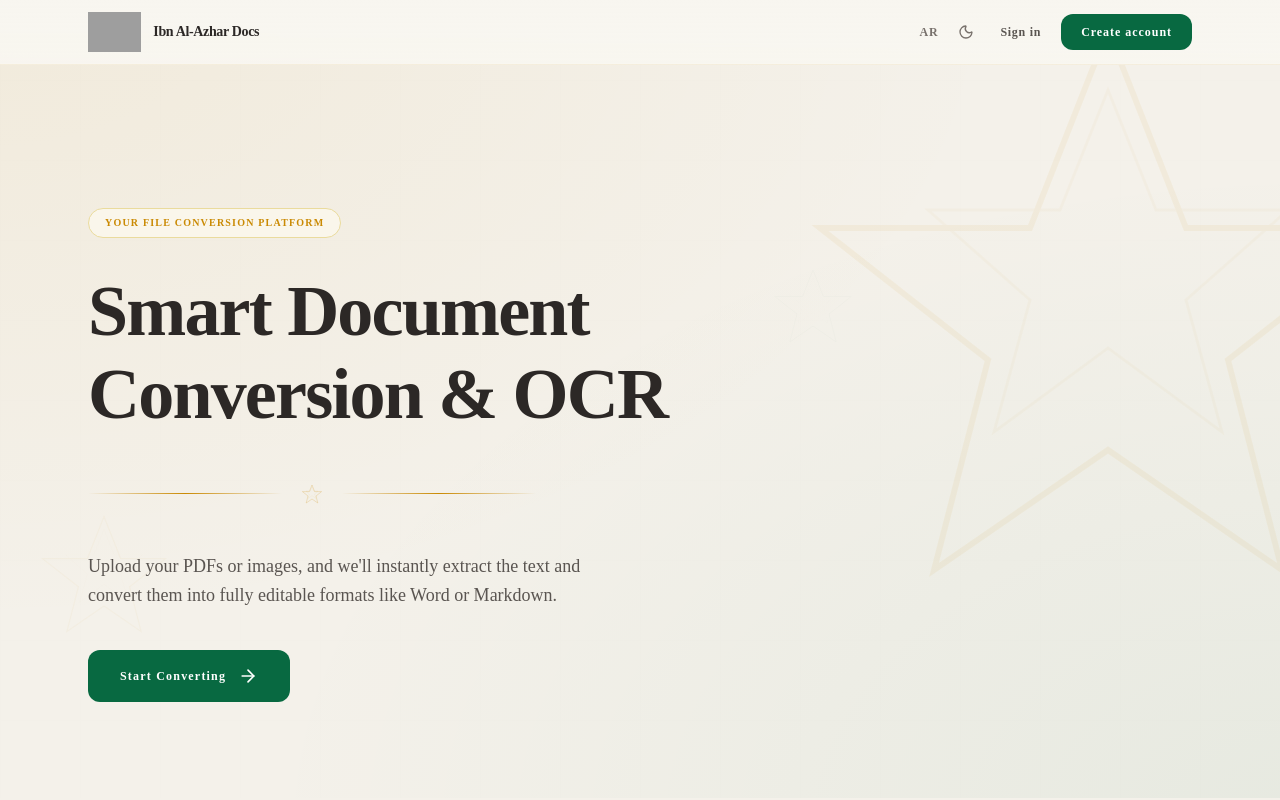
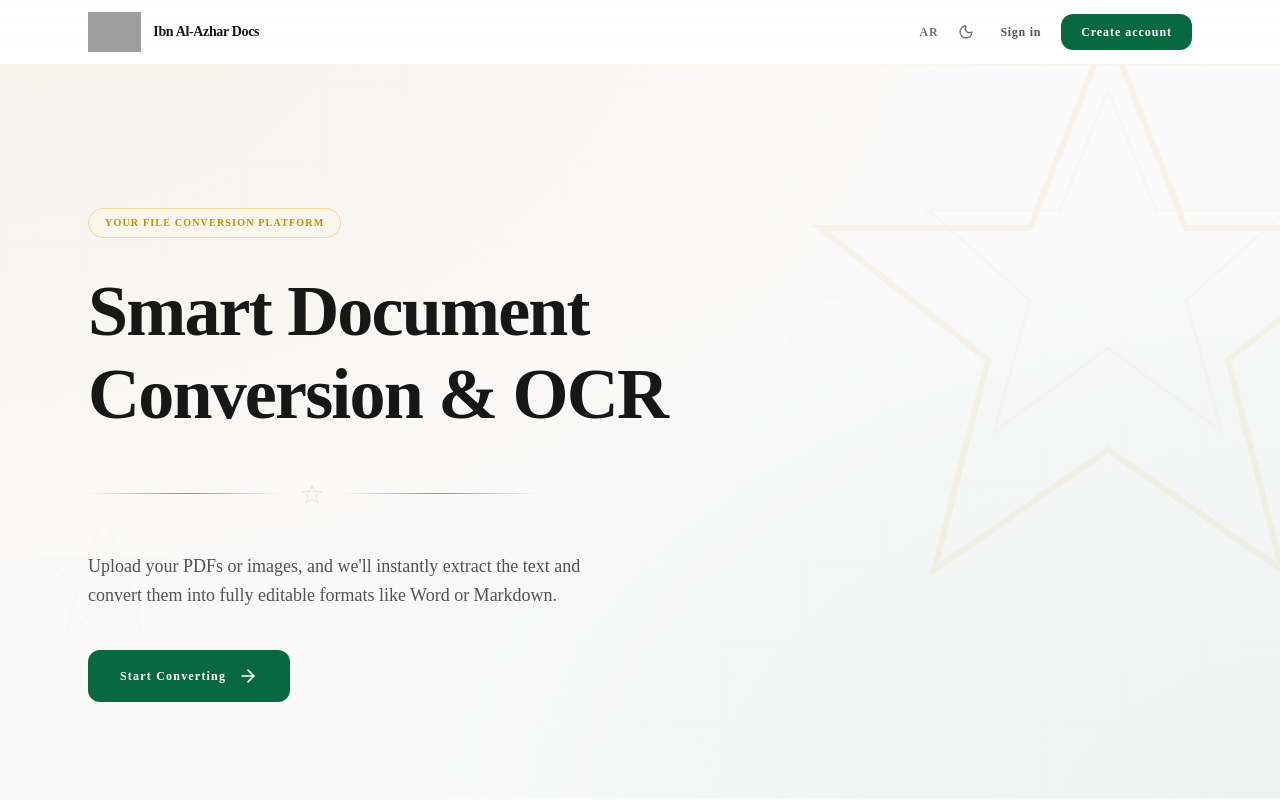
Before and after one commit to ibn-alazhar-docs/ibn-alazhar-docs, a Next.js app in the folder apps/web/: page /en in a window 1280 px wide. Shown: the top 800 px of the page. Built offline with nearby package versions, Linux system fonts and the light colour scheme; no server answers; grey boxes are pictures that could not be loaded.

Commit message:
revert brand name and fix colors

```diff
--- a/apps/web/src/shared/content/i18n-data.ts
+++ b/apps/web/src/shared/content/i18n-data.ts
@@ -16,7 +16,7 @@ export const CATEGORY_LABELS: Record<string, Record<string, string>> = {
 export const CATEGORY_DESCRIPTIONS: Record<string, Record<string, string>> = {
   introduction: {
     ar: "مستندات تعريفية بالمنصة ورؤيتها ومنهجية العمل، تمنح القارئ فهمًا متكاملاً لأساسيات ابن الأزهر دوكس.",
-    en: "Introductory documents about the platform, its vision, and work methodology, giving readers a comprehensive understanding of Ibn Al-Azhar Docs foundations.",
+    en: "Introductory documents about the platform, its vision, and methodology, giving the reader a comprehensive understanding of the basics of Ibn Al-Azhar Docs.",
   },
   organization: {
     ar: "نظام تصنيف المعرفة وتنظيم المحتوى، يشرح كيفية هيكلة المواد العلمية وتصنيفها وتنظيمها في المكتبة.",
--- a/apps/web/src/styles/brand.css
+++ b/apps/web/src/styles/brand.css
@@ -109,14 +109,14 @@
 }
 
 :root {
-  --page-bg: #f4f1ea;
-  --surface: #f8f6f0;
-  --card-bg: #f8f6f0;
-  --border-line: #e8e2d8;
-  --border-subtle: #efebe2;
-  --text-primary: #2c2826;
-  --text-secondary: #5a5551;
-  --text-tertiary: #78716c;
+  --page-bg: #fafafa;
+  --surface: #ffffff;
+  --card-bg: #ffffff;
+  --border-line: #e5e5e5;
+  --border-subtle: #f0f0f0;
+  --text-primary: #171717;
+  --text-secondary: #525252;
+  --text-tertiary: #737373;
   --text-inverse: #fffdf7;
   --btn-primary-bg: #086941;
   --btn-primary-text: #ffffff;
@@ -153,14 +153,14 @@
 }
 
 .dark {
-  --page-bg: #1a1614;
-  --surface: #241f1c;
-  --card-bg: #2e2824;
-  --border-line: #3d3632;
-  --border-subtle: #2e2824;
-  --text-primary: #f5f0e8;
-  --text-secondary: #a8a29e;
-  --text-tertiary: #948e89;
+  --page-bg: #0a0a0a;
+  --surface: #171717;
+  --card-bg: #171717;
+  --border-line: #262626;
+  --border-subtle: #171717;
+  --text-primary: #fafafa;
+  --text-secondary: #a3a3a3;
+  --text-tertiary: #737373;
   --text-inverse: #1a1614;
   --btn-primary-bg: #086941;
   --btn-primary-text: #ffffff;
```
